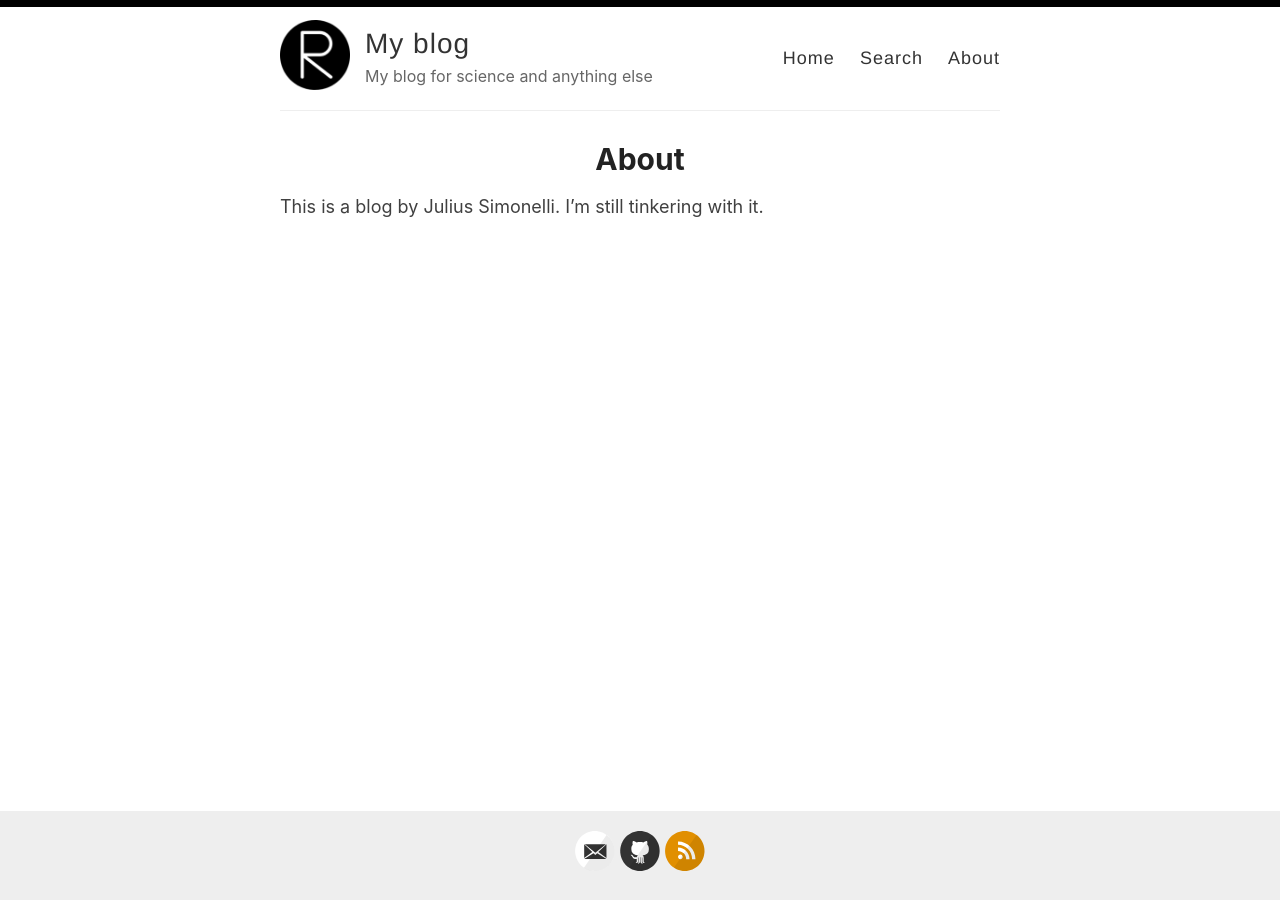
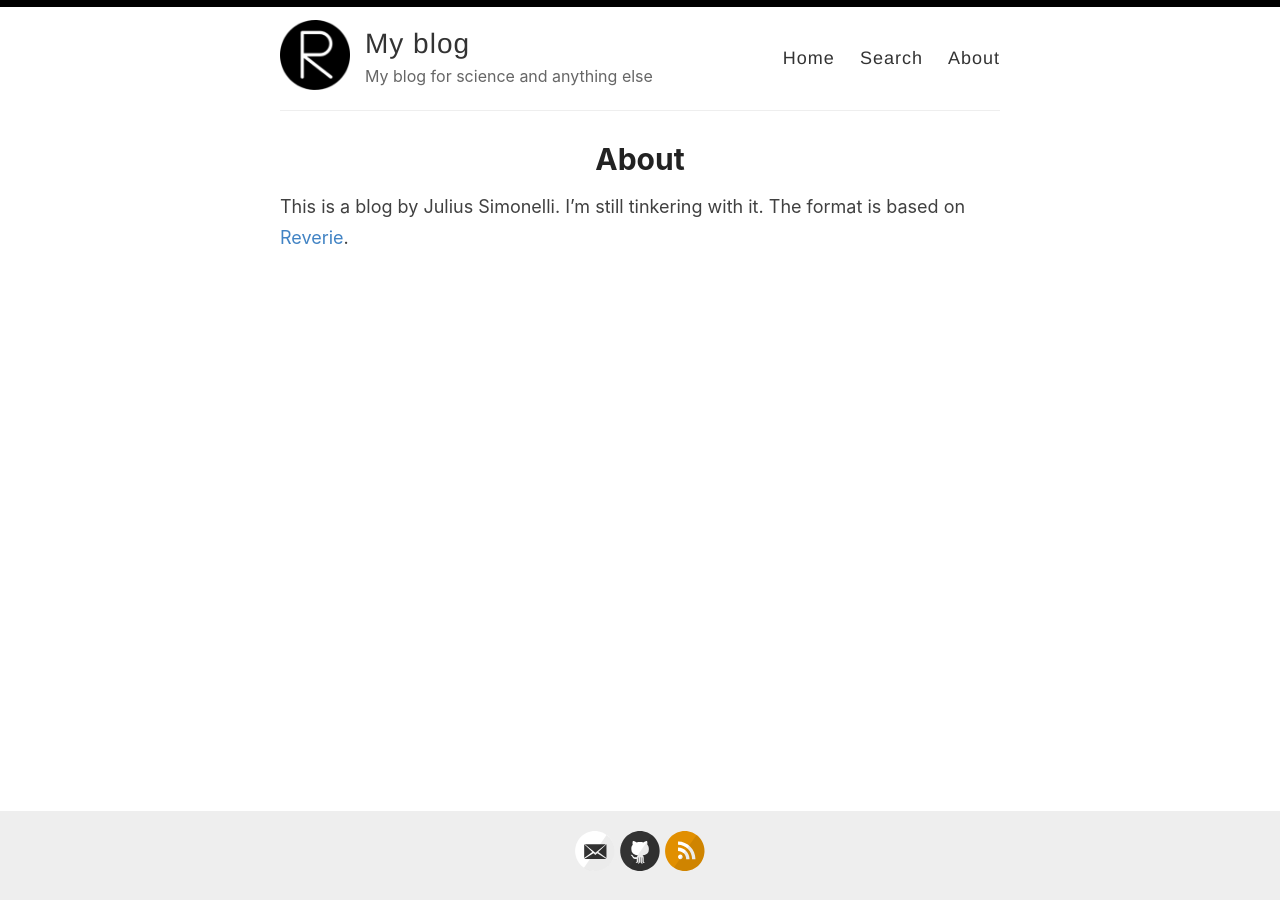
Before and after one commit to jss367/blog, a Jekyll site: the page built from _pages/about.md, in a window 1280 px wide. Built offline with Jekyll 4.4.1, drawn with Linux system fonts in a browser that asks for light colours.

Commit message:
Update about.md

```diff
--- a/_pages/about.md
+++ b/_pages/about.md
@@ -4,4 +4,4 @@ title: About
 permalink: /about/
 ---
 
-This is a blog by Julius Simonelli. I'm still tinkering with it.
+This is a blog by Julius Simonelli. I'm still tinkering with it. The format is based on [Reverie](https://github.com/amitmerchant1990/reverie).
```
